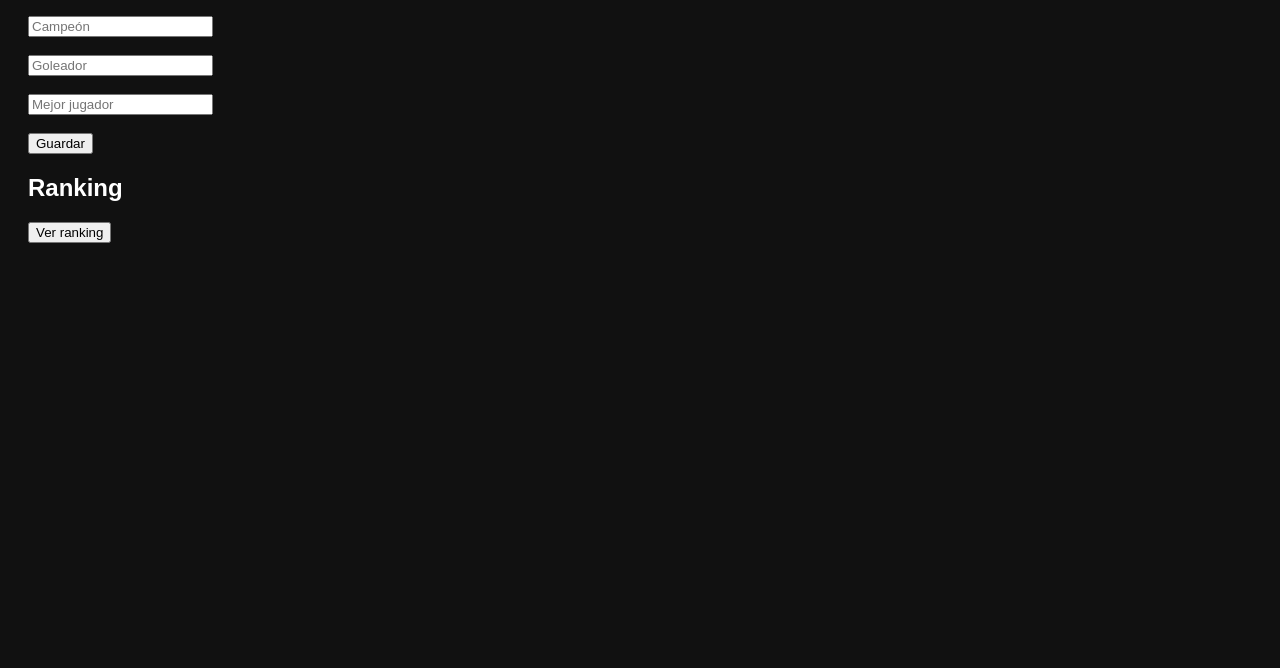
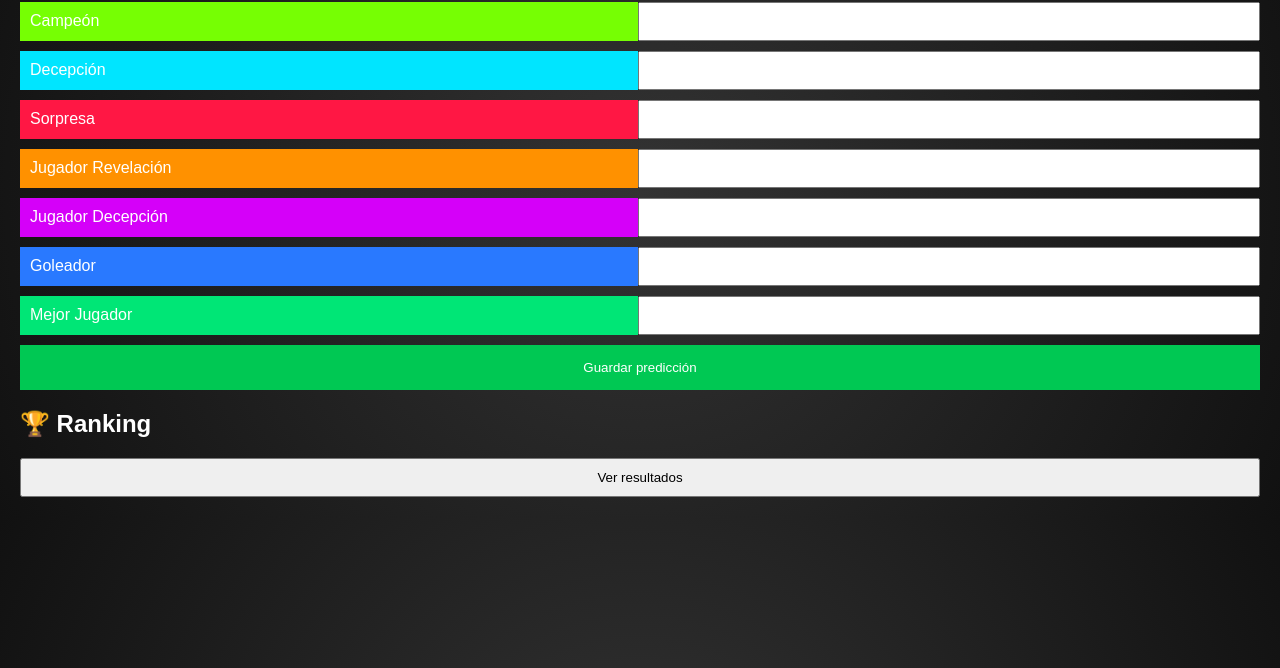
Before and after one commit to solcromti-glitch/mundial-predictor, a plain HTML site: page frontend/index.html in a window 1280 px wide. Shown: the part 132-800 px from the top of the page. Drawn offline with Linux system fonts and the light colour scheme.

Commit message:
Update index.html

```diff
--- a/frontend/index.html
+++ b/frontend/index.html
@@ -2,57 +2,96 @@
 <html>
 <head>
   <title>Mundial Predictor</title>
+  <meta name="viewport" content="width=device-width, initial-scale=1.0">
 </head>
-<body style="font-family: Arial; background:#111; color:white; padding:20px">
 
-<h1>🏆 Predicción Mundial</h1>
+<body style="
+  margin:0;
+  font-family: Arial;
+  background: radial-gradient(circle, #333, #111);
+  color:white;
+  padding:20px;
+">
 
-<input id="name" placeholder="Tu nombre"><br><br>
+<h1 style="font-size:22px;">🏆 PREDICCIÓN MUNDIALERA</h1>
 
-<input id="champion" placeholder="Campeón"><br><br>
-<input id="topScorer" placeholder="Goleador"><br><br>
-<input id="bestPlayer" placeholder="Mejor jugador"><br><br>
+<input id="name" placeholder="Tu nombre" style="width:100%; padding:10px; margin-bottom:20px;">
 
-<button onclick="save()">Guardar</button>
+<div id="form"></div>
 
-<h2>Ranking</h2>
-<button onclick="calculate()">Ver ranking</button>
+<button onclick="save()" style="width:100%; padding:15px; background:#00c853; border:none; color:white;">
+Guardar predicción
+</button>
+
+<h2>🏆 Ranking</h2>
+<button onclick="ranking()" style="width:100%; padding:10px;">Ver resultados</button>
 
 <div id="ranking"></div>
 
 <script>
 const API = "https://prediccion-mundialera-2026.onrender.com";
 
+const fields = [
+  {key:"champion", label:"Campeón", color:"#76ff03"},
+  {key:"disappointment", label:"Decepción", color:"#00e5ff"},
+  {key:"surprise", label:"Sorpresa", color:"#ff1744"},
+  {key:"revelation", label:"Jugador Revelación", color:"#ff9100"},
+  {key:"playerDisappointment", label:"Jugador Decepción", color:"#d500f9"},
+  {key:"topScorer", label:"Goleador", color:"#2979ff"},
+  {key:"bestPlayer", label:"Mejor Jugador", color:"#00e676"}
+];
+
+const formDiv = document.getElementById("form");
+
+fields.forEach(f => {
+  formDiv.innerHTML += `
+    <div style="display:flex; margin-bottom:10px;">
+      <div style="background:${f.color}; padding:10px; width:50%;">
+        ${f.label}
+      </div>
+      <input id="${f.key}" style="width:50%; padding:10px;">
+    </div>
+  `;
+});
+
 async function save() {
   await fetch(API + "/prediction", {
-    method: "POST",
-    headers: {"Content-Type": "application/json"},
+    method:"POST",
+    headers:{"Content-Type":"application/json"},
     body: JSON.stringify({
       name: document.getElementById("name").value,
-      champion: document.getElementById("champion").value,
-      topScorer: document.getElementById("topScorer").value,
-      bestPlayer: document.getElementById("bestPlayer").value
+      champion: champion.value,
+      disappointment: disappointment.value,
+      surprise: surprise.value,
+      revelation: revelation.value,
+      playerDisappointment: playerDisappointment.value,
+      topScorer: topScorer.value,
+      bestPlayer: bestPlayer.value
     })
   });
 
-  alert("Guardado!");
+  alert("✅ Guardado!");
 }
 
-async function calculate() {
-  const res = await fetch(API + "/calculate", {
-    method: "POST",
-    headers: {"Content-Type": "application/json"},
+async function ranking(){
+  const res = await fetch(API + "/ranking", {
+    method:"POST",
+    headers:{"Content-Type":"application/json"},
     body: JSON.stringify({
-      champion: "Argentina",
-      topScorer: "Mbappe",
-      bestPlayer: "Messi"
+      champion:"Argentina",
+      topScorer:"Mbappe",
+      bestPlayer:"Messi",
+      surprise:"Marruecos",
+      disappointment:"Brasil",
+      revelation:"Bellingham",
+      playerDisappointment:"Neymar"
     })
   });
 
   const data = await res.json();
 
   document.getElementById("ranking").innerHTML =
-    data.map(r => `<p>${r.name} - ${r.score}</p>`).join("");
+    data.map((r,i)=>`<p>${i+1}. ${r.name} - ${r.score} pts</p>`).join("");
 }
 </script>
 
```
